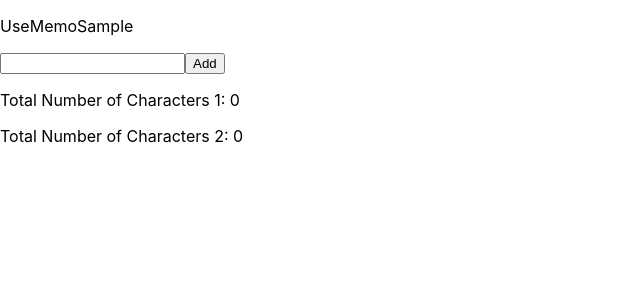
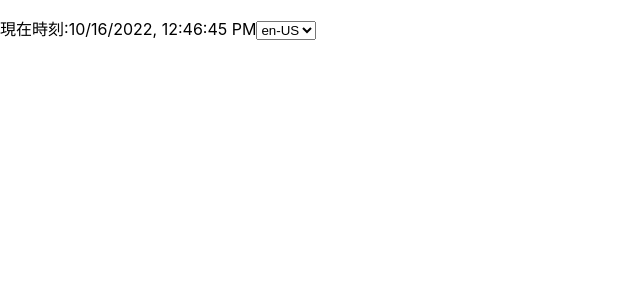
Before and after one commit to Fuji-P/react-sample, a React (Create React App) app: page / in a window 1280 px wide. Shown: the top 300 px of the page, without its empty margins (0-640 px from the left). Built offline with nearby package versions, Linux system fonts and the light colour scheme.

Commit message:
3 React/Next.jsの基礎 3.5.3/useEffectとuseLayoutEffect-副作用のフック useEffect

```diff
--- /dev/null
+++ b/src/components/Clock.tsx
@@ -0,0 +1,71 @@
+import React, { useState, useEffect } from "react";
+
+//タイマーが呼び出される周期を1秒にする
+const UPDATE_CYCLE = 1000;
+
+//localstorageで使用するキー
+const KEY_LOCALE ='KEY_LOCALE';
+
+enum Locale {
+	US = 'en-US',
+	JP = 'ja-JP',
+}
+
+const getLocaleFromString = (text: string) => {
+	switch (text) {
+		case Locale.US:
+			return Locale.US;
+		case Locale.JP:
+			return Locale.JP;
+		default:
+			return Locale.US;
+	}
+}
+
+export const Clock = () => {
+	const [timestamp, setTimestamp] = useState(new Date());
+	const [locale, setLocale] = useState(Locale.US);
+
+	//タイマーのセットをするための副作用
+	useEffect(() => {
+		//タイマーのセット
+		const timer = setInterval(() => {
+			setTimestamp(new Date());
+		}, UPDATE_CYCLE);
+
+		//クリーンアップ関数を渡し、アンマウント時にタイマーの解除をする
+		return () => {
+			clearInterval(timer);
+		}
+	//初期描画のみ実行する
+	}, []);
+
+	//localstorageから値を読み込むための副作用
+	useEffect(() => {
+		const savedLocale = localStorage.getItem(KEY_LOCALE);
+		if (savedLocale !== null) {
+			setLocale(getLocaleFromString(savedLocale));
+		}
+	}, []);
+
+	//localeが変化した時に、localstorageに値を保存するための副作用
+	useEffect(() => {
+		localStorage.setItem(KEY_LOCALE, locale);
+		//依存配列にlocaleを渡し、localeが変化する度に実行するようにする
+	}, [locale]);
+
+	return (
+		<div>
+			<p>
+				<span id="current-time-label">現在時刻</span>
+				<span>:{timestamp.toLocaleString(locale)}</span>
+				<select
+					value={locale}
+					onChange={(e) => setLocale(getLocaleFromString(e.target.value))}>
+					<option value="en-US">en-US</option>
+					<option value="ja-JP">ja-JP</option>
+				</select>
+			</p>
+		</div>
+	)
+}
--- a/src/index.tsx
+++ b/src/index.tsx
@@ -10,13 +10,14 @@
 //import Counter from './components/CounterUseState';
 //import Counter from './components/CounterUseReducer';
 //import { Parent } from './components/Parent';
-import { UseMemoSample } from './components/UseMemoSample';
+//import { UseMemoSample } from './components/UseMemoSample';
+import { Clock } from './components/Clock';
 import reportWebVitals from './reportWebVitals';
 
 const container = document.getElementById('root');
 if (container) {
   const root = createRoot(container);
-  root.render(<UseMemoSample />);
+  root.render(<Clock />);
 }
 
 // If you want to start measuring performance in your app, pass a function
```
